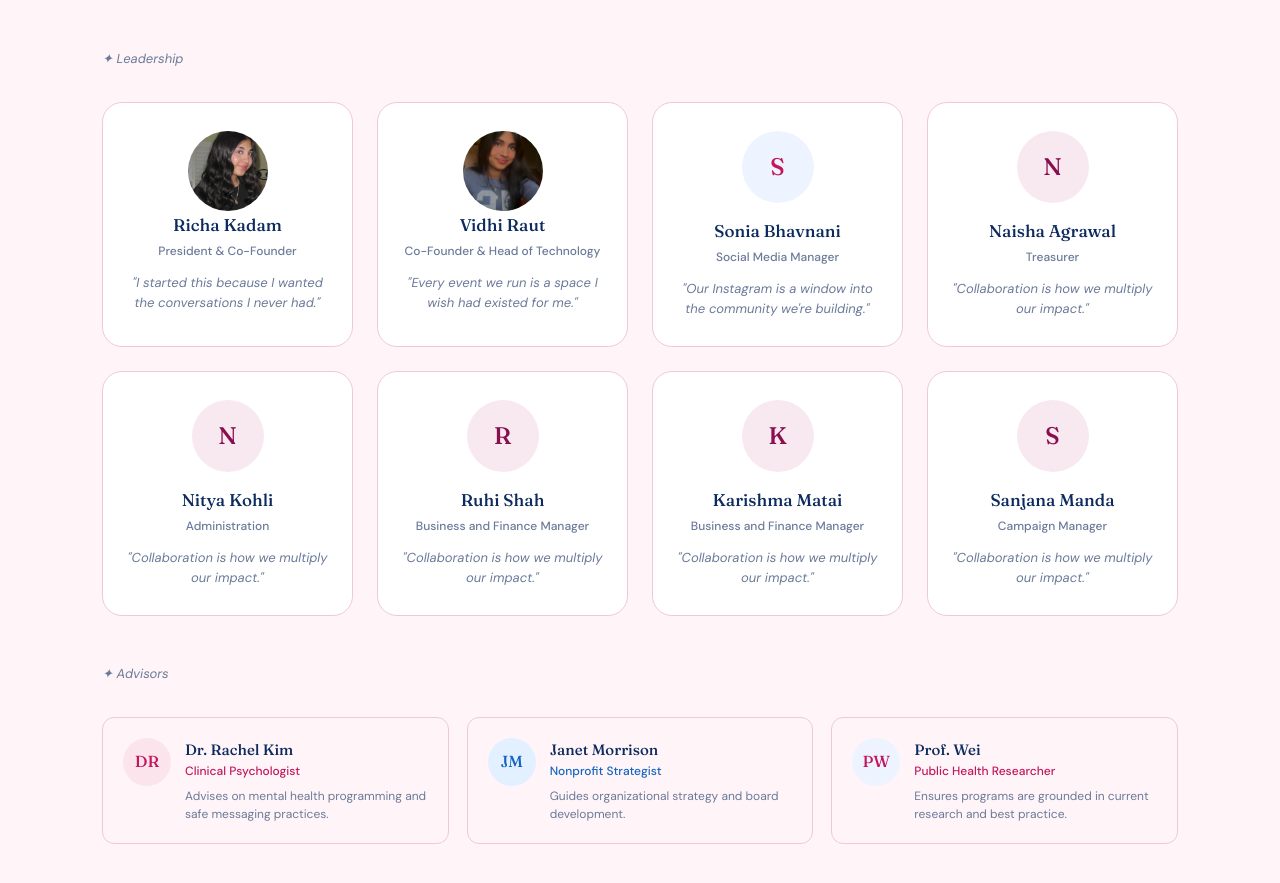
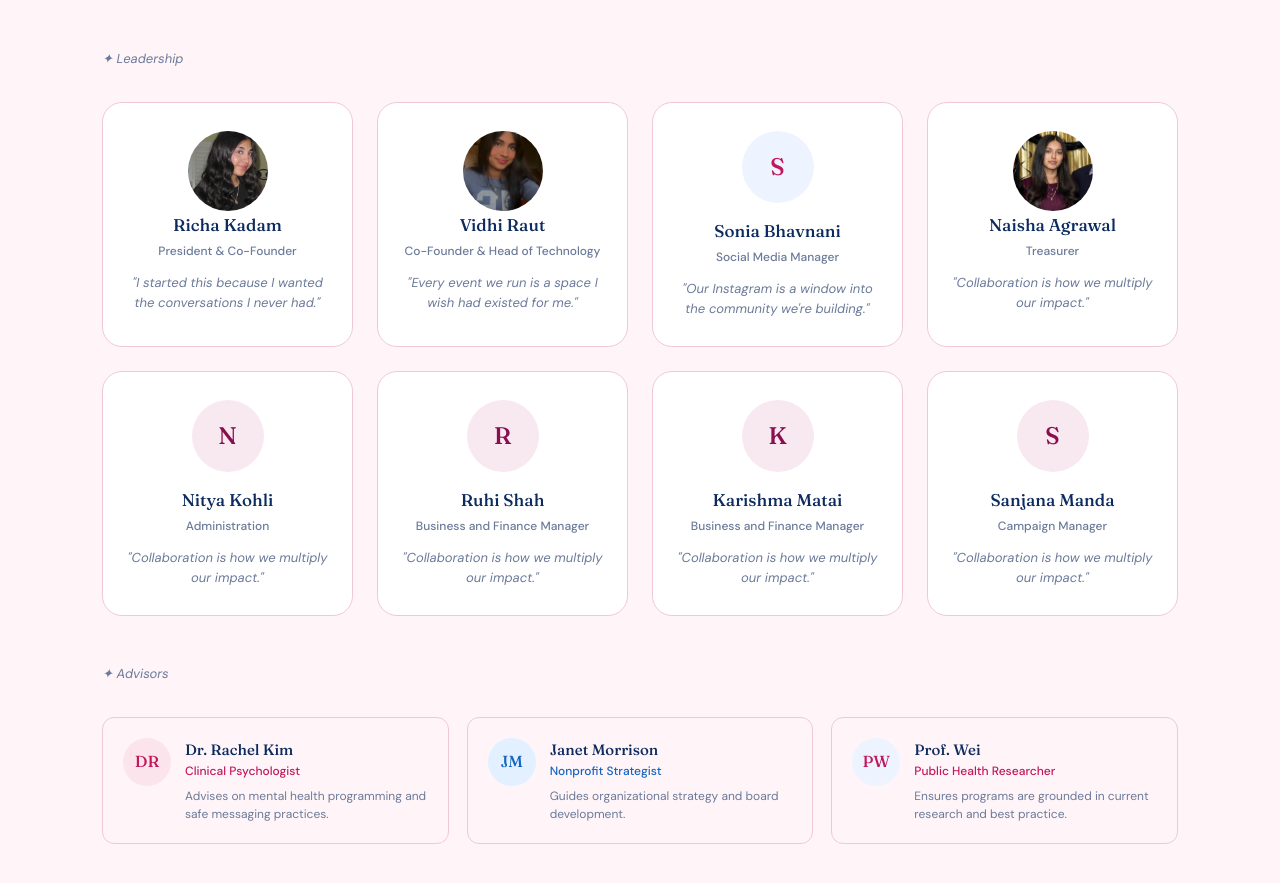
Before and after one commit to The-Open-Journal-Youth-Foundation/website, a plain HTML site: page index.html in a window 1280 px wide. Shown: the part 3983-4866 px from the top of the page. Drawn offline with Linux system fonts and the light colour scheme.

Commit message:
Replace avatar placeholder with image for Naisha

```diff
--- a/index.html
+++ b/index.html
@@ -1115,7 +1115,7 @@
         <p class="quote">"Our Instagram is a window into the community we're building."</p>
       </div>
       <div class="team-card">
-        <div class="team-avatar av-blush">N</div>
+         <img src="Naisha.jpeg" style="width:80px; height:80px; border-radius:50%; object-fit:cover; display:block; margin:auto;">
         <h4>Naisha Agrawal</h4>
         <p class="role">Treasurer</p>
         <p class="quote">"Collaboration is how we multiply our impact."</p>
```
